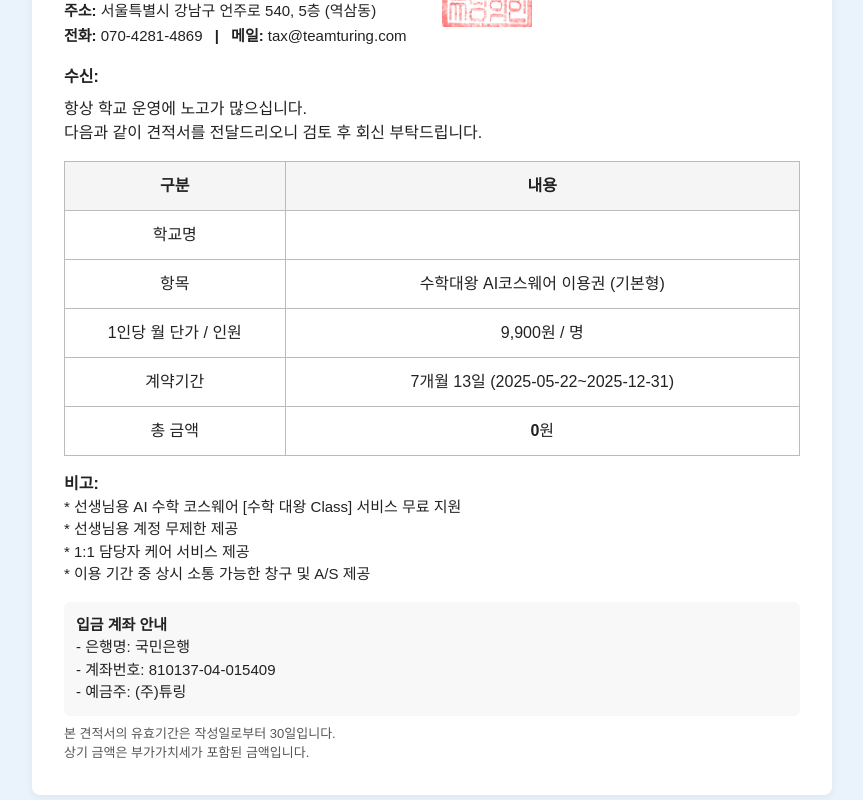
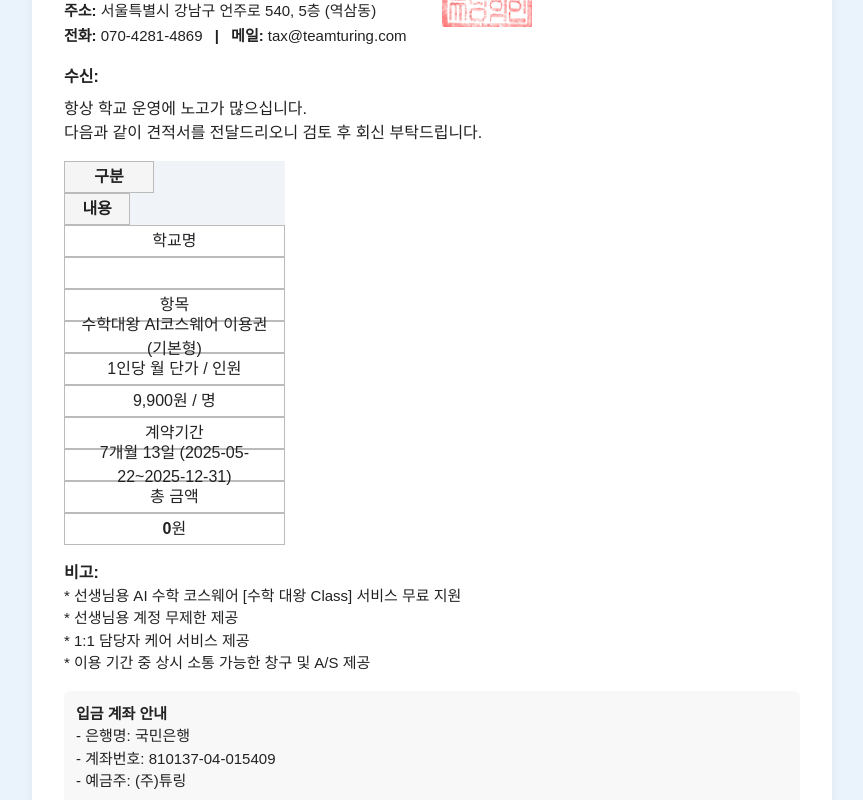
Before and after one commit to gomarygo/quotation-vite, a React (Vite) app: page / in a window 1280 px wide. Both pictures are taken after a click on the button "견적서 미리보기". Shown: the part 318-1118 px from the top of the page, without its empty margins (208-1071 px from the left). Built offline with nearby package versions, Linux system fonts and the light colour scheme.

Commit message:
fix: 표 셀에 flexbox 적용으로 글씨 완전 중앙 정렬

```diff
--- a/src/components/QuotationPreview.tsx
+++ b/src/components/QuotationPreview.tsx
@@ -180,26 +180,26 @@
           </colgroup>
           <thead>
             <tr style={{ background: '#f0f4f8' }}>
-              <th style={{ border: '1px solid #bbb', padding: 8, width: 90, textAlign: 'center', verticalAlign: 'middle', height: 32, lineHeight: '32px' }}>구분</th>
-              <th style={{ border: '1px solid #bbb', padding: 8, textAlign: 'center', verticalAlign: 'middle', height: 32, lineHeight: '32px' }}>내용</th>
+              <th style={{ border: '1px solid #bbb', padding: 8, width: 90, display: 'flex', alignItems: 'center', justifyContent: 'center', textAlign: 'center', height: 32, minHeight: 32 }}>구분</th>
+              <th style={{ border: '1px solid #bbb', padding: 8, display: 'flex', alignItems: 'center', justifyContent: 'center', textAlign: 'center', height: 32, minHeight: 32 }}>내용</th>
             </tr>
           </thead>
           <tbody>
-            <tr><td style={{ border: '1px solid #bbb', padding: 8, textAlign: 'center', verticalAlign: 'middle', height: 32, lineHeight: '32px' }}>학교명</td><td style={{ border: '1px solid #bbb', padding: 8, textAlign: 'center', verticalAlign: 'middle', height: 32, lineHeight: '32px' }}>{data.schoolName}</td></tr>
-            <tr><td style={{ border: '1px solid #bbb', padding: 8, textAlign: 'center', verticalAlign: 'middle', height: 32, lineHeight: '32px' }}>항목</td><td style={{ border: '1px solid #bbb', padding: 8, textAlign: 'center', verticalAlign: 'middle', height: 32, lineHeight: '32px' }}>{data.itemName} ({data.planType})</td></tr>
+            <tr><td style={{ border: '1px solid #bbb', padding: 8, display: 'flex', alignItems: 'center', justifyContent: 'center', textAlign: 'center', height: 32, minHeight: 32 }}>학교명</td><td style={{ border: '1px solid #bbb', padding: 8, display: 'flex', alignItems: 'center', justifyContent: 'center', textAlign: 'center', height: 32, minHeight: 32 }}>{data.schoolName}</td></tr>
+            <tr><td style={{ border: '1px solid #bbb', padding: 8, display: 'flex', alignItems: 'center', justifyContent: 'center', textAlign: 'center', height: 32, minHeight: 32 }}>항목</td><td style={{ border: '1px solid #bbb', padding: 8, display: 'flex', alignItems: 'center', justifyContent: 'center', textAlign: 'center', height: 32, minHeight: 32 }}>{data.itemName} ({data.planType})</td></tr>
             <tr>
-              <td style={{ border: '1px solid #bbb', padding: 8, textAlign: 'center', verticalAlign: 'middle', height: 32, lineHeight: '32px' }}>1인당 월 단가 / 인원</td>
-              <td style={{ border: '1px solid #bbb', padding: 8, textAlign: 'center', verticalAlign: 'middle', height: 32, lineHeight: '32px' }}>{data.unitPrice.toLocaleString()}원 / {data.headcount}명</td>
+              <td style={{ border: '1px solid #bbb', padding: 8, display: 'flex', alignItems: 'center', justifyContent: 'center', textAlign: 'center', height: 32, minHeight: 32 }}>1인당 월 단가 / 인원</td>
+              <td style={{ border: '1px solid #bbb', padding: 8, display: 'flex', alignItems: 'center', justifyContent: 'center', textAlign: 'center', height: 32, minHeight: 32 }}>{data.unitPrice.toLocaleString()}원 / {data.headcount}명</td>
             </tr>
-            <tr><td style={{ border: '1px solid #bbb', padding: 8, textAlign: 'center', verticalAlign: 'middle', height: 32, lineHeight: '32px' }}>계약기간</td><td style={{ border: '1px solid #bbb', padding: 8, textAlign: 'center', verticalAlign: 'middle', height: 32, lineHeight: '32px' }}>{months}개월 {days}일 ({data.serviceStart}~{data.serviceEnd})</td></tr>
+            <tr><td style={{ border: '1px solid #bbb', padding: 8, display: 'flex', alignItems: 'center', justifyContent: 'center', textAlign: 'center', height: 32, minHeight: 32 }}>계약기간</td><td style={{ border: '1px solid #bbb', padding: 8, display: 'flex', alignItems: 'center', justifyContent: 'center', textAlign: 'center', height: 32, minHeight: 32 }}>{months}개월 {days}일 ({data.serviceStart}~{data.serviceEnd})</td></tr>
             <tr>
-              <td style={{ border: '1px solid #bbb', padding: 8, textAlign: 'center', fontWeight: 550, verticalAlign: 'middle', height: 32, lineHeight: '32px' }}>총 금액</td>
-              <td style={{ border: '1px solid #bbb', padding: 8, textAlign: 'center', fontWeight: 550, verticalAlign: 'middle', height: 32, lineHeight: '32px' }}>{totalAmount.toLocaleString()}원</td>
+              <td style={{ border: '1px solid #bbb', padding: 8, display: 'flex', alignItems: 'center', justifyContent: 'center', textAlign: 'center', fontWeight: 550, height: 32, minHeight: 32 }}>총 금액</td>
+              <td style={{ border: '1px solid #bbb', padding: 8, display: 'flex', alignItems: 'center', justifyContent: 'center', textAlign: 'center', fontWeight: 550, height: 32, minHeight: 32 }}>{totalAmount.toLocaleString()}원</td>
             </tr>
             {data.discounts.length > 0 && data.discounts.map((d, i) => (
               <tr key={i}>
-                <td style={{ border: '1px solid #bbb', padding: 8, textAlign: 'center', color: 'red', verticalAlign: 'middle', height: 32, lineHeight: '32px' }}>{d.label}</td>
-                <td style={{ border: '1px solid #bbb', padding: 8, color: 'red', textAlign: 'center', verticalAlign: 'middle', height: 32, lineHeight: '32px' }}>
+                <td style={{ border: '1px solid #bbb', padding: 8, display: 'flex', alignItems: 'center', justifyContent: 'center', textAlign: 'center', color: 'red', height: 32, minHeight: 32 }}>{d.label}</td>
+                <td style={{ border: '1px solid #bbb', padding: 8, color: 'red', display: 'flex', alignItems: 'center', justifyContent: 'center', textAlign: 'center', height: 32, minHeight: 32 }}>
                   -{calculateDiscountAmount(d, totalAmount).toLocaleString()}원
                   {d.type === 'percentage' && ` (${d.amount}% 할인)`}
                 </td>
@@ -207,8 +207,8 @@
             ))}
             {data.discounts.length > 0 && (
               <tr style={{ background: '#f8f8f8' }}>
-                <td style={{ border: '1px solid #bbb', padding: 8, fontWeight: 700, textAlign: 'center', verticalAlign: 'middle', height: 32, lineHeight: '32px' }}>최종 견적가</td>
-                <td style={{ border: '1px solid #bbb', padding: 8, fontWeight: 700, fontSize: 18, textAlign: 'center', color: '#000', verticalAlign: 'middle', height: 32, lineHeight: '32px' }}>
+                <td style={{ border: '1px solid #bbb', padding: 8, fontWeight: 700, display: 'flex', alignItems: 'center', justifyContent: 'center', textAlign: 'center', height: 32, minHeight: 32 }}>최종 견적가</td>
+                <td style={{ border: '1px solid #bbb', padding: 8, fontWeight: 700, fontSize: 18, display: 'flex', alignItems: 'center', justifyContent: 'center', textAlign: 'center', color: '#000', height: 32, minHeight: 32 }}>
                   {finalAmount.toLocaleString()}원
                   <span style={{ marginLeft: 8, fontSize: 15, color: '#888' }}>({convertToKoreanNumber(Math.round(finalAmount))})</span>
                 </td>
```
